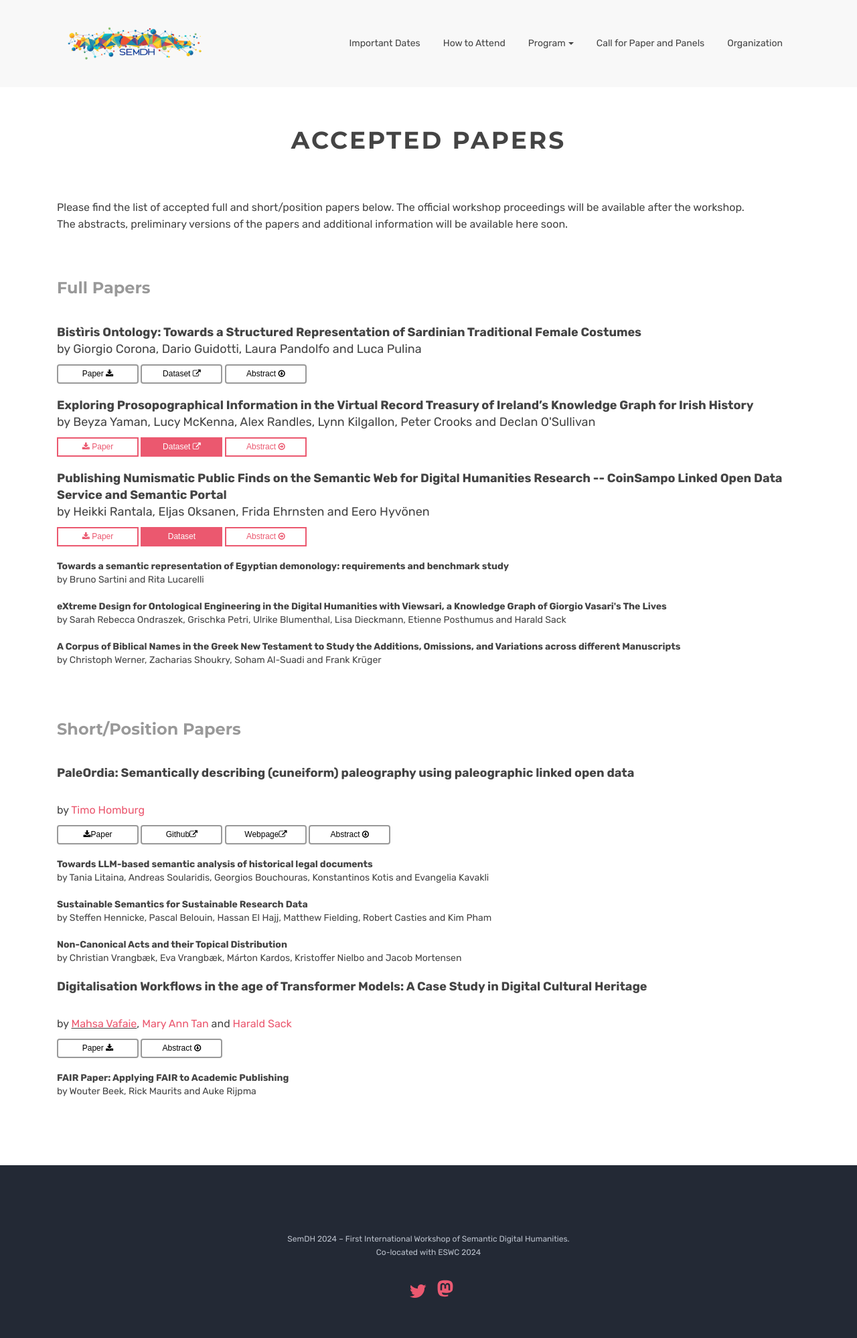
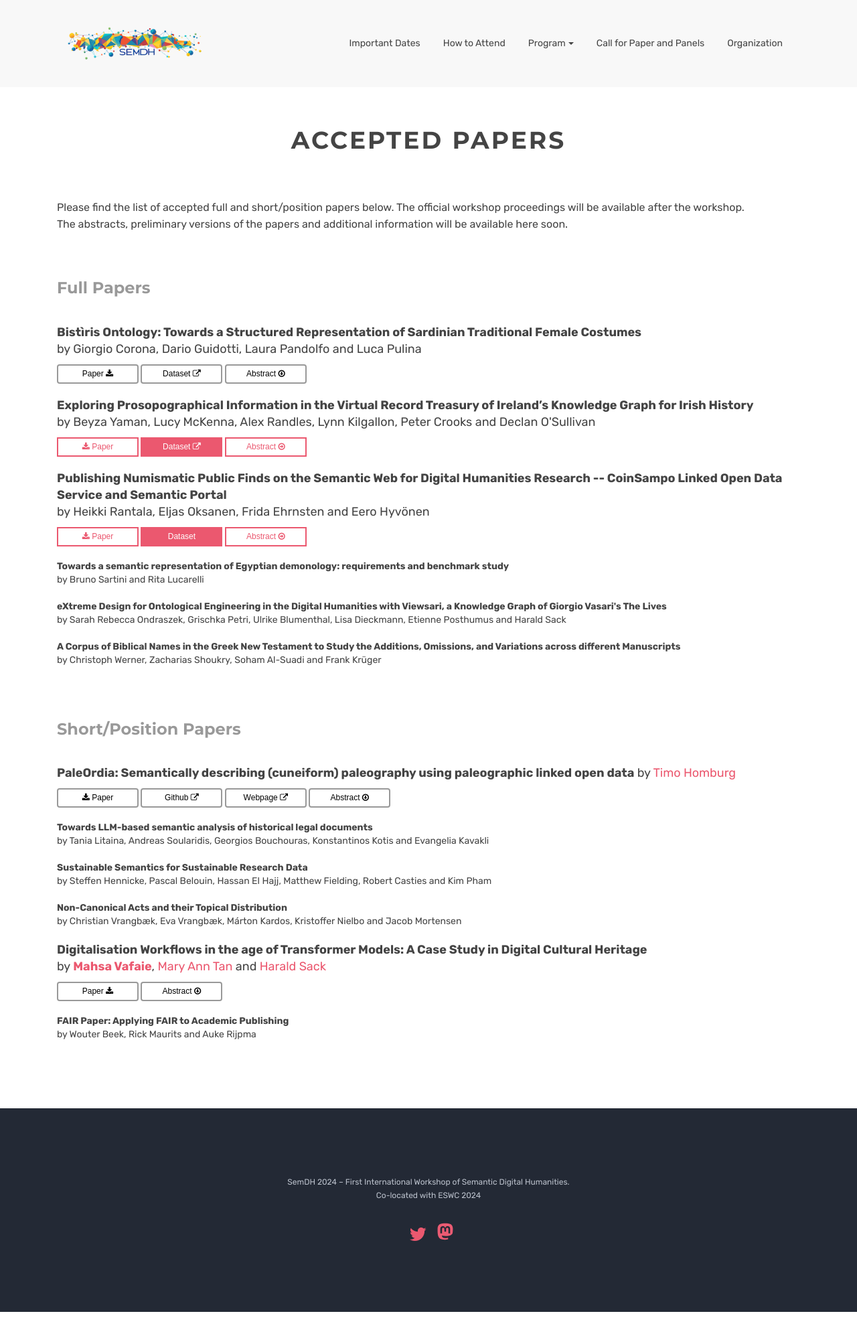
Before and after one commit to SemDH/semdh.github.io, a Jekyll site: the page built from accepted-papers-test.html, in a window 1280 px wide. Shown: the top 1998 px of the page at 67% size. Built offline with Jekyll 4.4.1, drawn with Linux system fonts in a browser that asks for light colours.

Commit message:
cr homburg

```diff
--- a/accepted-papers-test.html
+++ b/accepted-papers-test.html
@@ -103,16 +103,17 @@ canonical: https://semdh.github.io
           <div class="mb-60"></div>
           <h4 class="sub-title space-left">Short/Position Papers</h4>
 
-          <p class="xl"><strong>PaleOrdia: Semantically describing (cuneiform) paleography using paleographic linked open data</strong> </p> <br />
-          <p class="lead">by <a href="https://orcid.org/0000-0002-9499-5840">Timo Homburg</a> </p>
-              <button type="button" class="btn std-btn btn-sm btn-papers btn-rounded"><i class="fa fa-download icons"></i>Paper</button>
+          <p class="xl"><strong>PaleOrdia: Semantically describing (cuneiform) paleography using paleographic linked open data</strong>
+          by <a href="https://orcid.org/0000-0002-9499-5840">Timo Homburg</a>
+          </p>
+              <button type="button" class="btn std-btn btn-sm btn-papers btn-rounded"><i class="fa fa-download icons"></i> Paper</button>
               <a href="https://github.com/situx/paleordia">
-                <button type="button" class="btn std-btn btn-sm btn-papers btn-rounded">Github<i class="fa fa-external-link icons"></i></button>
+                <button type="button" class="btn std-btn btn-sm btn-papers btn-rounded">Github <i class="fa fa-external-link icons"></i></button>
               </a>
               <a href="https://situx.github.io/paleordia/">
-                <button type="button" class="btn std-btn btn-sm btn-papers btn-rounded">Webpage<i class="fa fa-external-link icons"></i></button>
+                <button type="button" class="btn std-btn btn-sm btn-papers btn-rounded">Webpage <i class="fa fa-external-link icons"></i></button>
               </a>
-              <button type="button" class="btn std-btn btn-sm btn-papers btn-rounded" data-toggle="collapse" href="#chomburg" role="button" aria-expanded="false" aria-controls="homburg">Abstract <i class="fa fa-arrow-circle-o-down icons"></i></button>
+              <button type="button" class="btn std-btn btn-sm btn-papers btn-rounded" data-toggle="collapse" href="#homburg" role="button" aria-expanded="false" aria-controls="homburg">Abstract <i class="fa fa-arrow-circle-o-down icons"></i></button>
               <div class="collapse" id="homburg">
                 <div class="card card-body">
                    This publication describes PaleOrdia, a web application developed to visualize (cuneiform) paleographic sign variants in Wikidata and the data model developed in Wikidata to represent paleography. Modeling paleographic sign variants of (ancient) scripts in linked open data is a relatively new development and will enable better descriptions of digital scholarly editions with paleographic annotations supported by established web annotation data model vocabularies. As a use case for showcasing the capabilities of PaleOrdia, the cuneiform annotation tool Cuneur is presented as one way to harness the paleographic-linked open data for digital scholarly editions.
@@ -137,8 +138,9 @@ canonical: https://semdh.github.io
 
               <br />
 
-              <p class="xl"><strong>Digitalisation Workflows in the age of Transformer Models: A Case Study in Digital Cultural Heritage</strong></p><br />
-              <p class="lead">by <u><a href="https://orcid.org/0000-0002-7706-8340">Mahsa Vafaie</a></u>, <a href="https://orcid.org/0000-0003-3634-3550">Mary Ann Tan</a> and <a href="https://orcid.org/0000-0001-7069-9804">Harald Sack</a></p>
+              <p class="xl"><strong>Digitalisation Workflows in the age of Transformer Models: A Case Study in Digital Cultural Heritage</strong><br />
+              by <strong><a href="https://orcid.org/0000-0002-7706-8340">Mahsa Vafaie</a></strong>, <a href="https://orcid.org/0000-0003-3634-3550">Mary Ann Tan</a> and <a href="https://orcid.org/0000-0001-7069-9804">Harald Sack</a>
+              </p>
                 <button type="button" class="btn std-btn btn-sm btn-papers btn-rounded">Paper <i class="fa fa-download icons"></i></button>
                 <button type="button" class="btn std-btn  btn-sm btn-papers btn-rounded" data-toggle="collapse" href="#vafaie" role="button" aria-expanded="false" aria-controls="vafaie">Abstract <i class="fa fa-arrow-circle-o-down icons"></i></button>
                 <div class="collapse" id="vafaie">
```
